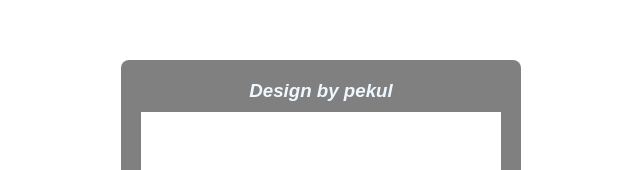
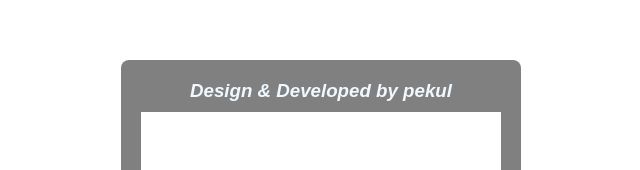
Before and after one commit to pekulhossain/calculator, a plain HTML site: page index.html in a window 1280 px wide. Shown: the part 175-345 px from the top of the page, without its empty margins (319-959 px from the left). Drawn offline with Linux system fonts and the light colour scheme.

Commit message:
Update index.html

```diff
--- a/index.html
+++ b/index.html
@@ -10,7 +10,7 @@
 <body>
 
 <div class="cal">
-   <h3 style="font-family: sans-serif;font-style: italic; color: aliceblue;text-align: center;padding-bottom: 10px;"> Design by pekul </h3>
+   <h3 style="font-family: sans-serif;font-style: italic; color: aliceblue;text-align: center;padding-bottom: 10px;"> Design & Developed by pekul </h3>
     <input type="text" id="display" readonly>
     <div class="btns">
         <button>7</button>
```
